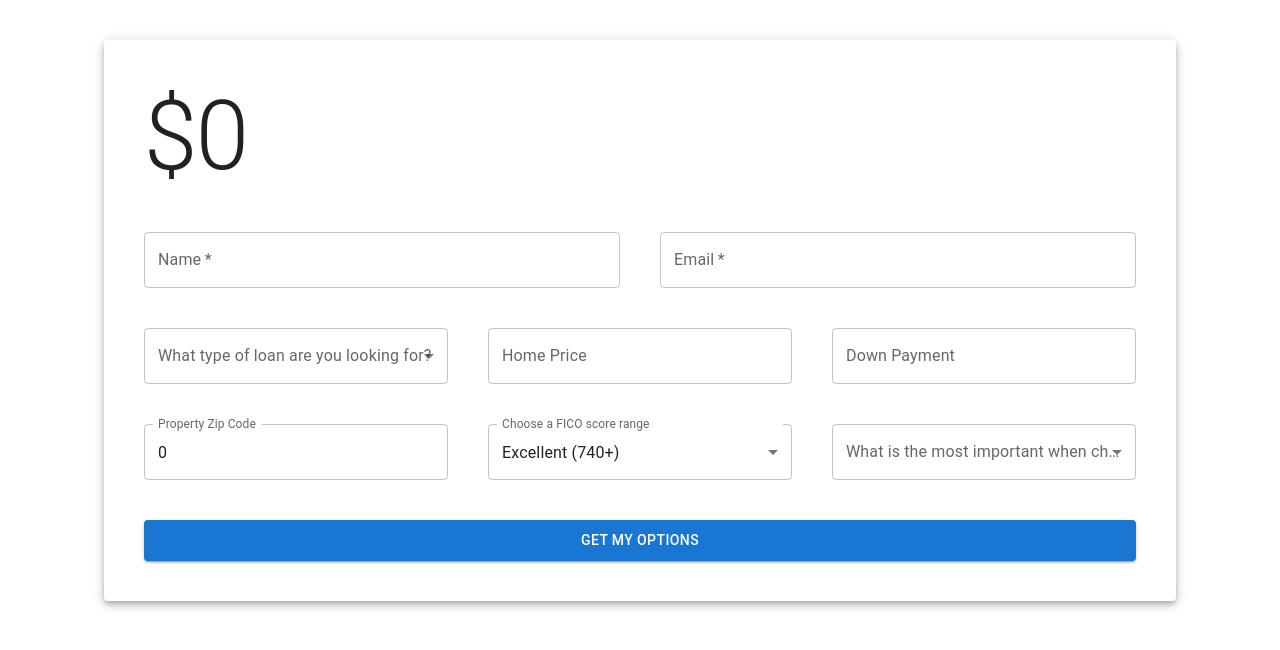
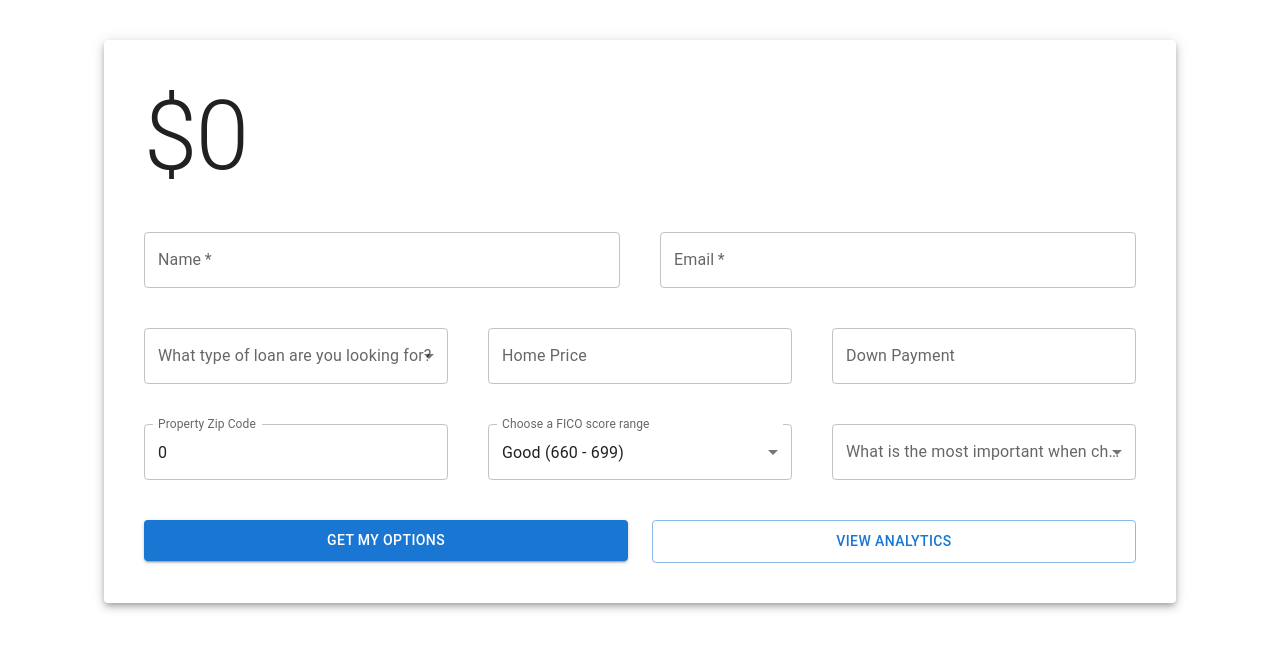
Before and after one commit to chrisalexander0617/friendly-finance, a React (Create React App) app in the folder client/: page / in a window 1280 px wide. Shown: the top 650 px of the page. Built offline with nearby package versions, Linux system fonts and the light colour scheme.

Commit message:
Added buttons

```diff
--- a/client/src/components/MortgageCalculator.js
+++ b/client/src/components/MortgageCalculator.js
@@ -21,7 +21,7 @@ export const MortageCalculator = () => {
     const [loanType, setLoanType] = useState('');
     const [homePrice, setHomePrice] = useState('');
     const [downPayment, setDownPayment] = useState('');
-    const [FICOScore, setFICOScore] = useState();
+    const [FICOScore, setFICOScore] = useState(5.8);
     const [loanPreference, setLoanPreference] = useState('');
     const [monthlyPayment, setMonthlyPayment] = useState(0)
     const [zipCode, setZipCode] = useState(0)
@@ -103,9 +103,6 @@ export const MortageCalculator = () => {
             if(mortgage)
                 setMonthlyPayment(mortgage.data.monthlyPayment.toFixed(2))
             submitAppplication()
-
-
-
         } catch (err) {
             console.log('Error:',err)
         }
@@ -187,7 +184,14 @@ export const MortageCalculator = () => {
                             </FormControl>
                         </Grid>
                         <Grid item xs={12}>
-                            <Button onClick={calculateMortgageRate} variant="contained" sx={styles.FullWidthButton}>Get my options</Button>
+                            <Grid container spacing={3}>
+                                <Grid xs={6} item>
+                                    <Button onClick={calculateMortgageRate} variant="contained" sx={styles.FullWidthButton}>Get my options</Button>
+                                </Grid>
+                                <Grid xs={6} item>
+                                    <Button href="/analytics" variant="outlined" sx={styles.FullWidthButton}>View Analytics</Button>
+                                </Grid>
+                            </Grid>
                         </Grid>
                     </Grid>
                 </Box>
--- a/client/src/pages/Analytics.js
+++ b/client/src/pages/Analytics.js
@@ -1,5 +1,5 @@
 import React,{useEffect, useRef, useState} from 'react'
-import {Box, Container,Grid, Typography} from '@mui/material'
+import {Box, Container,Grid, Typography, Button} from '@mui/material'
 import axios from 'axios'
 import {
     PieChart,
@@ -22,7 +22,7 @@ const FICOChart = () => {
             const applicantsWithBelowFairCredit = results.data.filter(application => application.FICOScore === 6.7)
 
             const dataForChart = [
-                { name: 'Excellent Credit', value:applicantsWithExcellentCredit.length },
+                { name: 'Excellent Credit', value:applicantsWithExcellentCredit.length},
                 { name: 'Great Credit', value:applicantsWithGreatCredit.length },
                 { name: 'Good Credit', value:applicantsWithGoodCredit.length },
                 { name: 'Fair Credit', value:applicantsWithFairCredit.length},
@@ -37,6 +37,8 @@ const FICOChart = () => {
         fetchedApplications.current = true
         fetchMortgageApplications()
     },[data])
+
+
 
 
     return (
@@ -70,6 +72,7 @@ export const Analytics = () => {
             <Container sx={styles.Container} maxwidth="sm">
                 <Typography variant="h3">Credit Analytics</Typography>
                 <Typography variant="body1">FICO Scores from recent applications</Typography>
+                <Button href="/" variant="outlined" sx={styles.FullWidthButton}>Back to Form</Button>
                 <Grid container spacing={3}>
                     <Grid item xs={12}>
                         <FICOChart />
```
